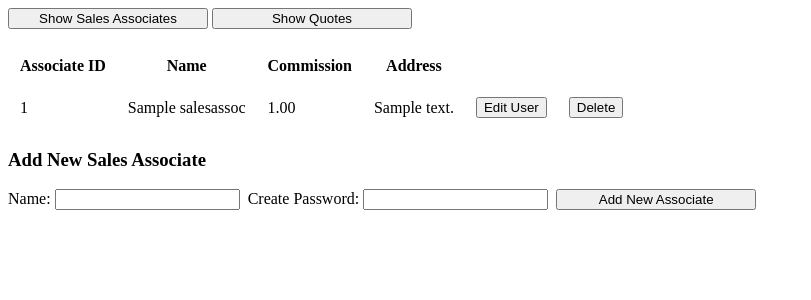
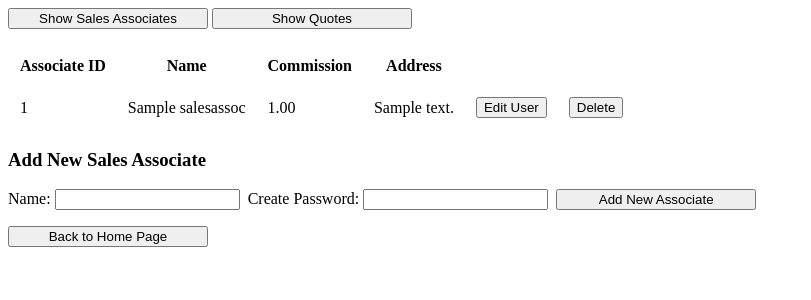
Before and after one commit to ojsi/CSCI467-project, a PHP site: page /admin_interface.php in a window 1280 px wide. Shown: the top 300 px of the page, without its empty margins (0-811 px from the left). Run offline with PHP 8.4, Linux system fonts and the light colour scheme; tables that the repository leaves empty hold one stand-in row (values such as "Sample post").

Commit message:
Update admin_interface.php

```diff
--- a/admin_interface.php
+++ b/admin_interface.php
@@ -109,6 +109,6 @@ catch(PDOexception $e) {
 }
 
 ?>
-
+<form action="index.html"><input type=submit class=button name=return value="Back to Home Page"></form> </div>
 </pre></body></html>
 </body></html>
```
